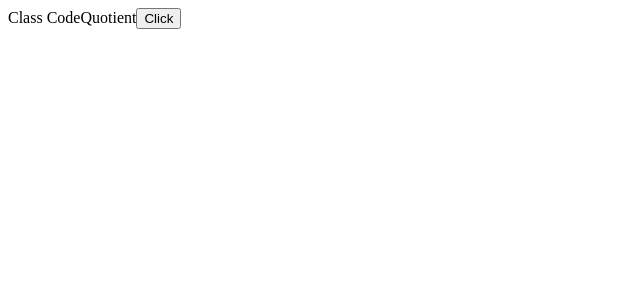
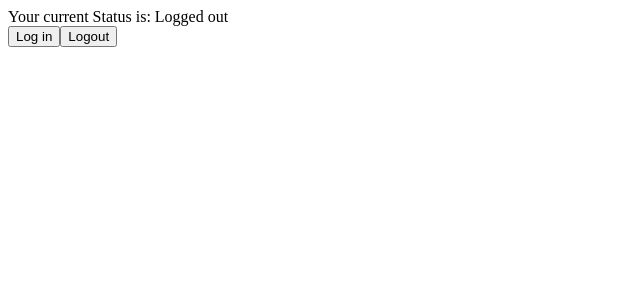
Before and after one commit to baljeetmatta/BatchAReact, a React (Vite) app: page / in a window 1280 px wide. Shown: the top 300 px of the page, without its empty margins (0-640 px from the left). Built offline with nearby package versions, Linux system fonts and the light colour scheme.

Commit message:
06022025

```diff
--- /dev/null
+++ b/src/Login.tsx
@@ -0,0 +1,57 @@
+import { useState } from "react";
+type UserType={
+    name:string,
+    email:string
+}
+const Login=()=>{
+    const [isLoggedIn,setLogin]=useState(false);
+   // const [user,setUser]=useState<UserType>({} as UserType)
+   const [user,setUser]=useState<UserType |null>(null)
+
+const loginHandler=()=>{
+setLogin(true);
+setUser({name:"Code",email:"Email"});
+
+}
+const logoutHandler=()=>{
+
+    setLogin(false);
+    setUser({} as UserType)
+}
+
+    return (
+        <>
+       <div>Your current Status is: {isLoggedIn?'Logged in':'Logged out'}</div>
+       {user?.name} {user?.email}
+
+        <button onClick={loginHandler}>Log in </button>
+        <button onClick={logoutHandler}>Logout</button>
+        </>
+    )
+}
+// const Login=()=>{
+//     const [data,setData]=useState("Hi");
+//     //console.log(state);
+// const clickHandler=()=>{
+// //data="Bye";
+// setData("Bye");
+// console.log(data);
+
+// }
+
+
+//     return (
+//         <>{data}
+//         <button onClick={clickHandler}>Change</button>
+//         </>
+//     )
+
+// // let data=10;
+// //     return (
+// //         <>
+// //         <div> Value is {data}</div>
+// //         <button onClick={()=>{data=20;console.log(data)}}>Click </button>
+// //         </>
+// //     )
+// }
+export default Login;
--- a/src/main.tsx
+++ b/src/main.tsx
@@ -3,6 +3,7 @@ import { createRoot } from 'react-dom/client'
 //import './index.css'
 import Controls from './Controls'
 import GreetClass from './GreetClass'
+import Login from './Login'
 // import Greet from './Greet.tsx';
 // import Button from './Button.tsx';
 // // function clickHandlerSend(e:React.MouseEvent){
@@ -40,8 +41,9 @@ createRoot(document.getElementById('root')!).render(
       <Test json={jsondata}/>
      </Greet> */}
 {/* <Controls/> */}
-
-<GreetClass name="CodeQuotient"/>
+{/*
+<GreetClass name="CodeQuotient"/> */}
+<Login/>
 
 
   </StrictMode>,
```
